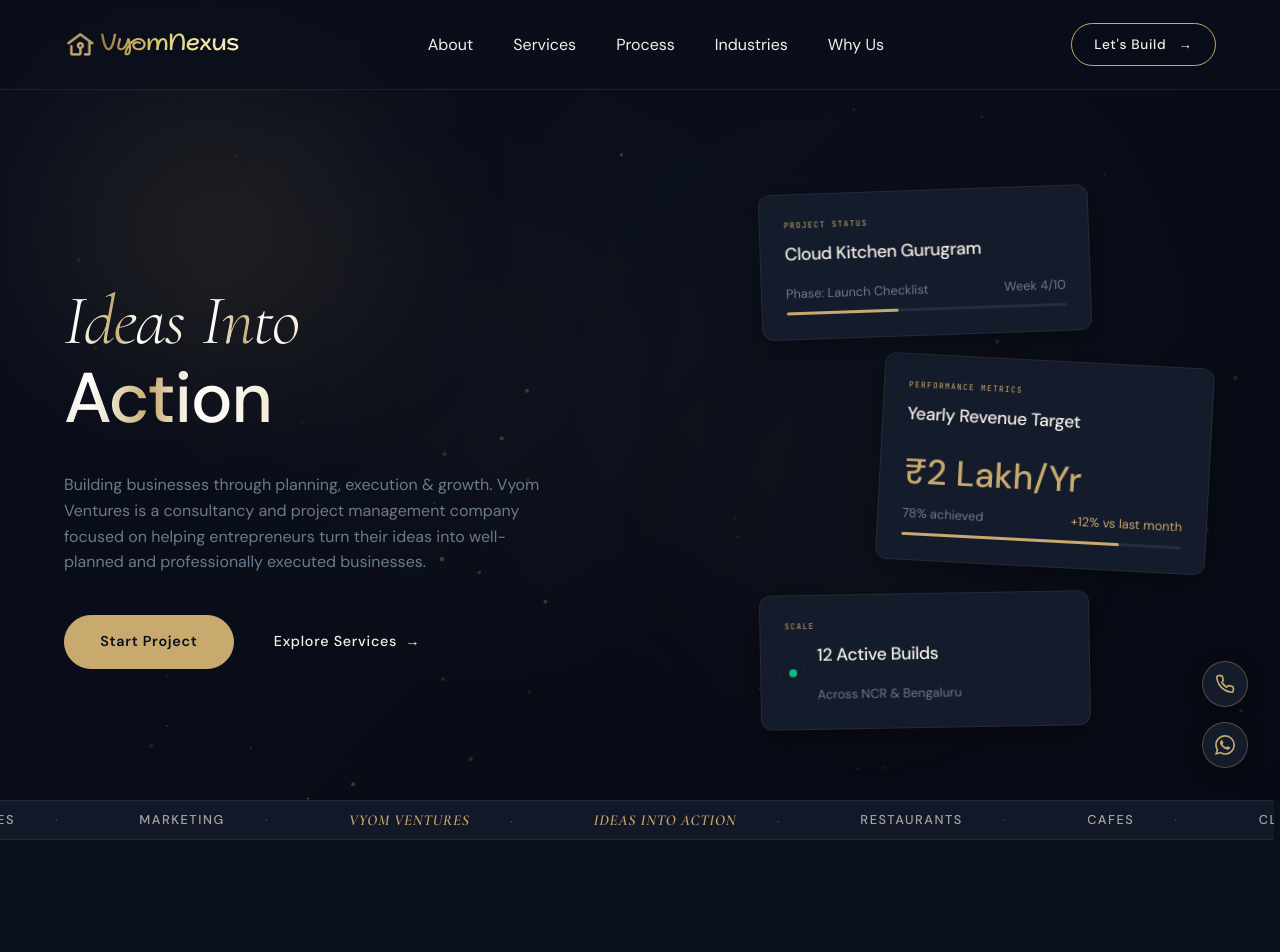
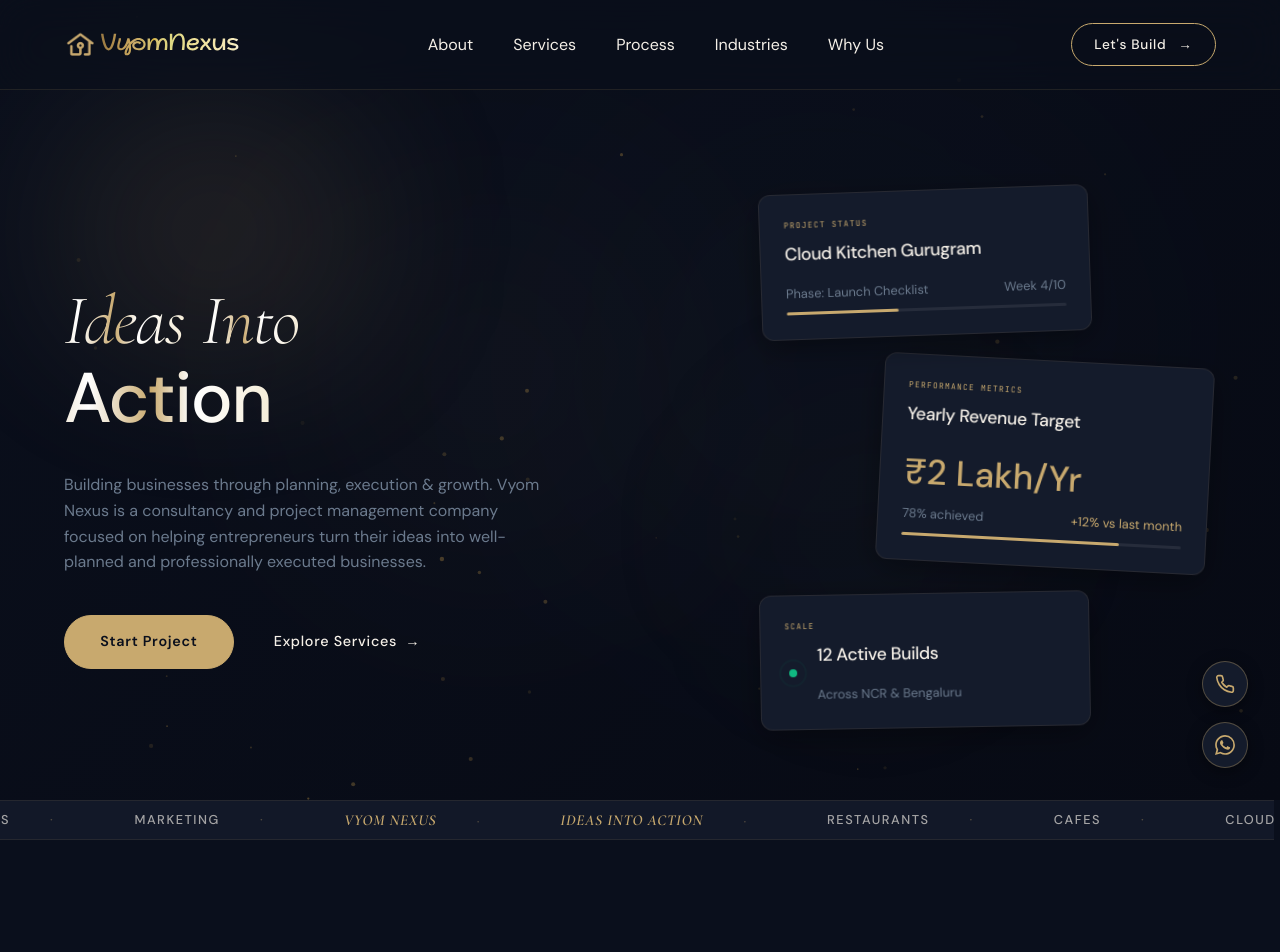
Before and after one commit to Vipul0052/Vyom-Ventures, a React (Vite) app: page / in a window 1280 px wide. Shown: the top 952 px of the page. Built offline with nearby package versions, Linux system fonts and the light colour scheme.

Commit message:
chore: revert brand name to Vyom Nexus globally

```diff
--- a/index.html
+++ b/index.html
@@ -7,23 +7,23 @@
     <link rel="canonical" href="https://vyomnexus.in" />
 
     <!-- Primary SEO Meta Tags -->
-    <meta name="description" content="Vyom Ventures is a premier restaurant project management consultancy (PMC) and business consulting firm in Gurugram. We specialize in commercial kitchen design, spatial interior architecture, and operational optimization for restaurants, cafes, cloud kitchens, and gaming zones across NCR & Bengaluru." />
-    <meta name="keywords" content="Vyom Ventures, Vyom Ventures PMC, restaurant PMC Gurugram, commercial kitchen design Delhi NCR, cloud kitchen setup consultant, hospitality business consultancy India, spatial interior planning food courts, restaurant project management consultants Bengaluru, cafe feasibility study Gurugram, kitchen workflow engineering NCR" />
-    <meta name="author" content="Vyom Ventures" />
+    <meta name="description" content="Vyom Nexus is a premier restaurant project management consultancy (PMC) and business consulting firm in Gurugram. We specialize in commercial kitchen design, spatial interior architecture, and operational optimization for restaurants, cafes, cloud kitchens, and gaming zones across NCR & Bengaluru." />
+    <meta name="keywords" content="Vyom Nexus, Vyom Nexus PMC, restaurant PMC Gurugram, commercial kitchen design Delhi NCR, cloud kitchen setup consultant, hospitality business consultancy India, spatial interior planning food courts, restaurant project management consultants Bengaluru, cafe feasibility study Gurugram, kitchen workflow engineering NCR" />
+    <meta name="author" content="Vyom Nexus" />
     <meta name="robots" content="index, follow" />
 
     <!-- Open Graph / Facebook / LinkedIn Meta Tags -->
     <meta property="og:type" content="website" />
     <meta property="og:url" content="https://vyomnexus.in" />
-    <meta property="og:title" content="Vyom Ventures — Premium Hospitality & Culinary Project Delivery PMC" />
+    <meta property="og:title" content="Vyom Nexus — Premium Hospitality & Culinary Project Delivery PMC" />
     <meta property="og:description" content="From operational feasibility diagnostics to commercial kitchen layout engineering and turnkey PMC construction, we build and scale high-performance hospitality ecosystems." />
     <meta property="og:image" content="https://vyomnexus.in/og-image.jpg" />
-    <meta property="og:site_name" content="Vyom Ventures" />
+    <meta property="og:site_name" content="Vyom Nexus" />
 
     <!-- Twitter Meta Tags -->
     <meta name="twitter:card" content="summary_large_image" />
     <meta name="twitter:url" content="https://vyomnexus.in" />
-    <meta name="twitter:title" content="Vyom Ventures — Premium Hospitality & Culinary Project Delivery PMC" />
+    <meta name="twitter:title" content="Vyom Nexus — Premium Hospitality & Culinary Project Delivery PMC" />
     <meta name="twitter:description" content="From operational feasibility diagnostics to commercial kitchen layout engineering and turnkey PMC construction, we build and scale high-performance hospitality ecosystems." />
     <meta name="twitter:image" content="https://vyomnexus.in/og-image.jpg" />
 
@@ -32,7 +32,7 @@
       {
         "@context": "https://schema.org",
         "@type": "ProfessionalService",
-        "name": "Vyom Ventures",
+        "name": "Vyom Nexus",
         "image": "https://vyomnexus.in/vyom-nexus-icon.png",
         "@id": "https://vyomnexus.in",
         "url": "https://vyomnexus.in",
@@ -67,12 +67,12 @@
           "https://www.instagram.com/vyomnexus"
         ],
         "priceRange": "$$$",
-        "description": "Vyom Ventures is NCR's leading restaurant project management consultancy (PMC) specializing in commercial kitchen setups, spatial interior architecture, and modular OpEx scaling.",
+        "description": "Vyom Nexus is NCR's leading restaurant project management consultancy (PMC) specializing in commercial kitchen setups, spatial interior architecture, and modular OpEx scaling.",
         "areaServed": ["NCR", "Bengaluru", "New Delhi", "Gurugram"]
       }
     </script>
 
-    <title>Vyom Ventures — Ideas Into Action | Premium Hospitality & Culinary Project Delivery PMC</title>
+    <title>Vyom Nexus — Ideas Into Action | Premium Hospitality & Culinary Project Delivery PMC</title>
   </head>
   <body>
     <div id="root"></div>
--- a/src/App.tsx
+++ b/src/App.tsx
@@ -98,7 +98,7 @@
       </a>
 
       <a
-        href="https://wa.me/917078717681?text=Hi%20Vyom%20Ventures,%20I'd%20like%20to%20inquire%20about%20your%20services."
+        href="https://wa.me/917078717681?text=Hi%20Vyom%20Nexus,%20I'd%20like%20to%20inquire%20about%20your%20services."
         className={`whatsapp-float-btn ${!isLoading ? 'visible' : ''}`}
         target="_blank"
         rel="noopener noreferrer"
--- a/src/components/About.tsx
+++ b/src/components/About.tsx
@@ -96,7 +96,7 @@
           {/* Right Column: Narrative + Stats Pills */}
           <div className="about-right">
             <p className="about-description">
-              Vyom Ventures is a consultancy and project management company focused on helping entrepreneurs turn their ideas into well-planned and professionally executed businesses.
+              Vyom Nexus is a consultancy and project management company focused on helping entrepreneurs turn their ideas into well-planned and professionally executed businesses.
             </p>
             <p className="about-description">
               We provide end-to-end support for Restaurants, Cafes, Cloud Kitchens, Gaming Zones, and Hospitality Projects. From initial planning and setup to operations and business improvement, we help businesses build strong foundations for long-term growth.
--- a/src/components/Footer.tsx
+++ b/src/components/Footer.tsx
@@ -5,7 +5,7 @@
         {/* Left Group: Logo */}
         <div className="footer-left-group">
           <div className="footer-logo">
-            <img src="/download.svg?v=23" alt="Vyom Ventures" className="footer-logo-svg" style={{ objectFit: 'contain', height: '28px', width: 'auto' }} />
+            <img src="/download.svg?v=23" alt="Vyom Nexus" className="footer-logo-svg" style={{ objectFit: 'contain', height: '28px', width: 'auto' }} />
           </div>
         </div>
 
@@ -51,7 +51,7 @@
 
         {/* Right Group: Copyright */}
         <div className="footer-copyright font-mono-accent">
-          © {new Date().getFullYear()} Vyom Ventures. All rights reserved.
+          © {new Date().getFullYear()} Vyom Nexus. All rights reserved.
         </div>
       </div>
     </footer>
--- a/src/components/Hero.tsx
+++ b/src/components/Hero.tsx
@@ -94,7 +94,7 @@
       {/* Intro cinematic loader overlay */}
       <div ref={overlayRef} className="hero-loader-overlay">
         <div className="hero-loader-content">
-          <img src="/download.svg?v=23" alt="Vyom Ventures" className="loader-logo-svg" />
+          <img src="/download.svg?v=23" alt="Vyom Nexus" className="loader-logo-svg" />
           <div className="loader-line-wrapper">
             <div ref={loadingLineRef} className="hero-loader-line" />
           </div>
@@ -127,7 +127,7 @@
 
           {/* Subtext */}
           <p ref={subtextRef} className="hero-subtext">
-            Building businesses through planning, execution & growth. Vyom Ventures is a consultancy and project management company focused on helping entrepreneurs turn their ideas into well-planned and professionally executed businesses.
+            Building businesses through planning, execution & growth. Vyom Nexus is a consultancy and project management company focused on helping entrepreneurs turn their ideas into well-planned and professionally executed businesses.
           </p>
 
           {/* CTAs */}
--- a/src/components/MarqueeTicker.tsx
+++ b/src/components/MarqueeTicker.tsx
@@ -1,6 +1,6 @@
 export default function MarqueeTicker() {
   const items = [
-    { text: 'VYOM VENTURES', highlight: true },
+    { text: 'VYOM NEXUS', highlight: true },
     { text: 'IDEAS INTO ACTION', highlight: true },
     { text: 'RESTAURANTS', highlight: false },
     { text: 'CAFES', highlight: false },
--- a/src/components/Navbar.tsx
+++ b/src/components/Navbar.tsx
@@ -76,7 +76,7 @@
         <div className="navbar-container">
           {/* Logo */}
           <a href="#" className="nav-logo" onClick={(e) => handleLinkClick(e, 'hero')}>
-            <img src="/download.svg?v=23" alt="Vyom Ventures" className="logo-svg" style={{ objectFit: 'contain', height: '26px', width: 'auto' }} />
+            <img src="/download.svg?v=23" alt="Vyom Nexus" className="logo-svg" style={{ objectFit: 'contain', height: '26px', width: 'auto' }} />
           </a>
 
           {/* Desktop Nav Links */}
```
